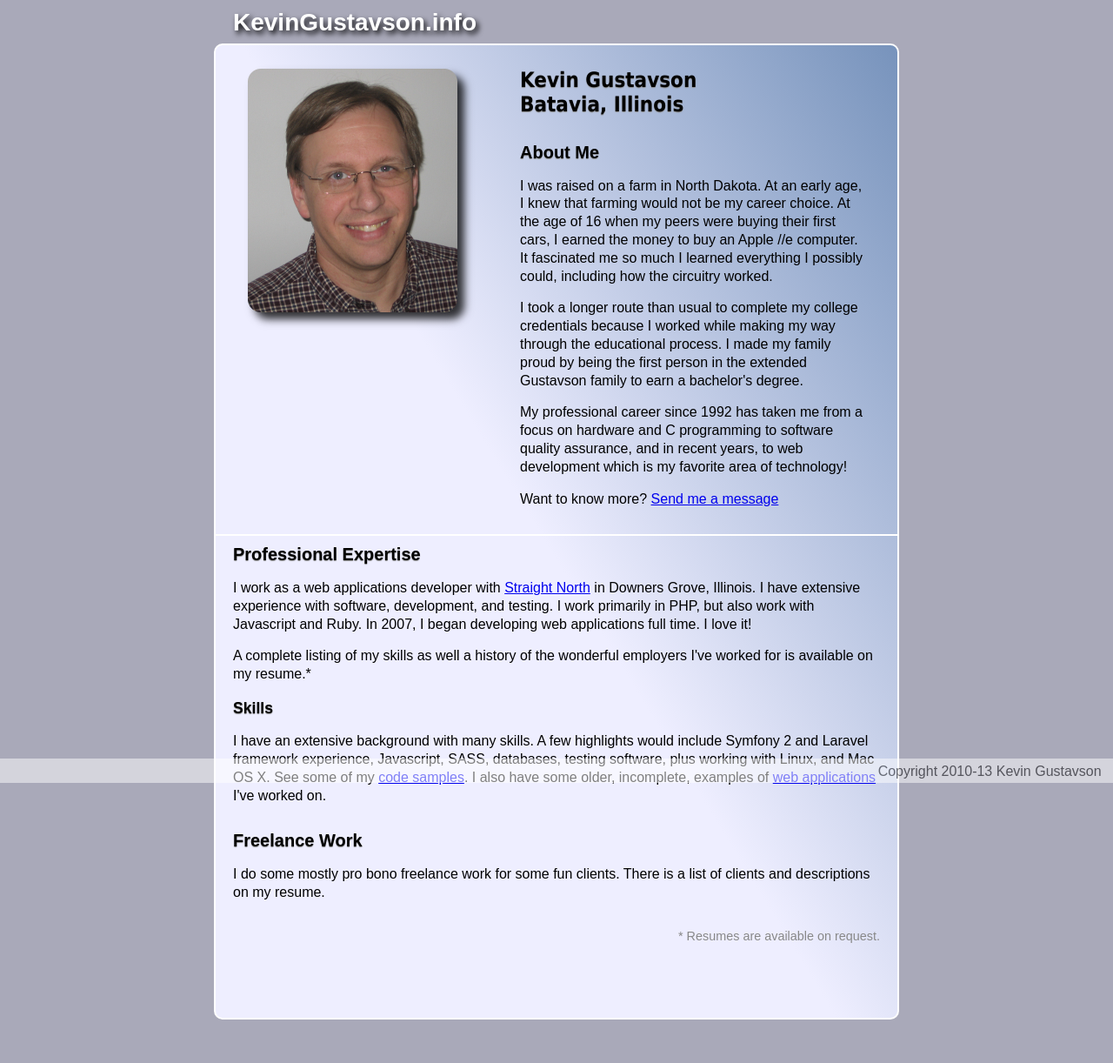
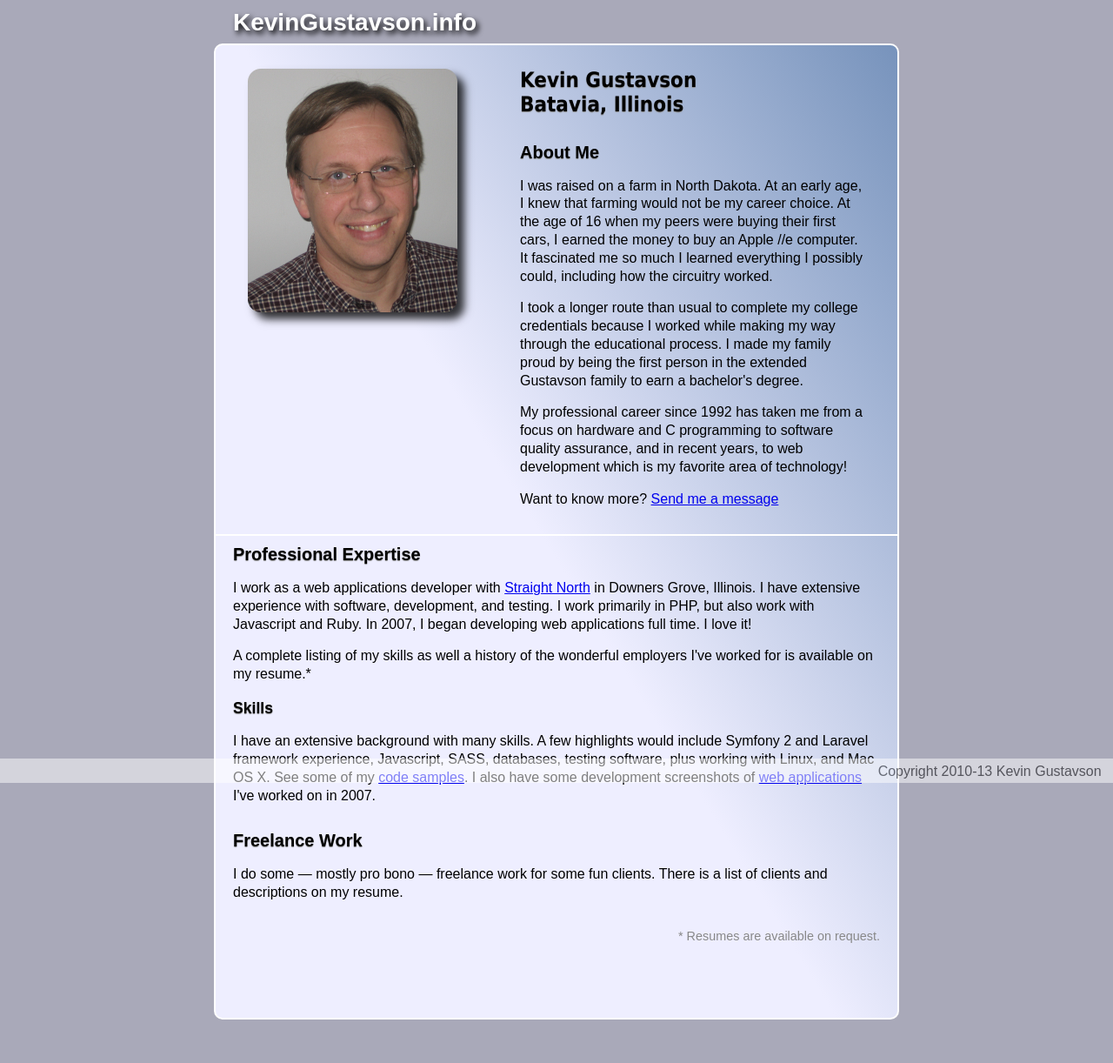
Before and after one commit to kgust/kgust.github.io, a Jekyll site: the page built from index.html, in a window 1280 px wide. Shown: the whole page at 87% size. Built offline with Jekyll 4.4.1, drawn with Linux system fonts in a browser that asks for light colours; Markdown is read by kramdown in place of the engine named in the settings.

Commit message:
I've reworded the home page a little.

```diff
--- a/index.html
+++ b/index.html
@@ -90,15 +90,15 @@ title: KevinGustavson.info
         would include Symfony 2 and Laravel framework experience, Javascript,
         SASS, databases, testing software, plus working with Linux, and Mac OS
         X. See some of my <a href="code_samples/">code samples</a>. I also
-        have some older, incomplete, examples of <a href="web_applications/">web
-        applications</a> I've worked on.
+        have some development screenshots of <a href="web_applications/">web
+        applications</a> I've worked on in 2007.
     </p>
     </div>
 
     <div id="clients">
     <h2>Freelance Work</h2>
     <p>
-        I do some mostly pro bono freelance work for some fun clients. There is a list of
+        I do some — mostly pro bono — freelance work for some fun clients. There is a list of
         clients and descriptions on my resume.
     </p>
     </div>
```
